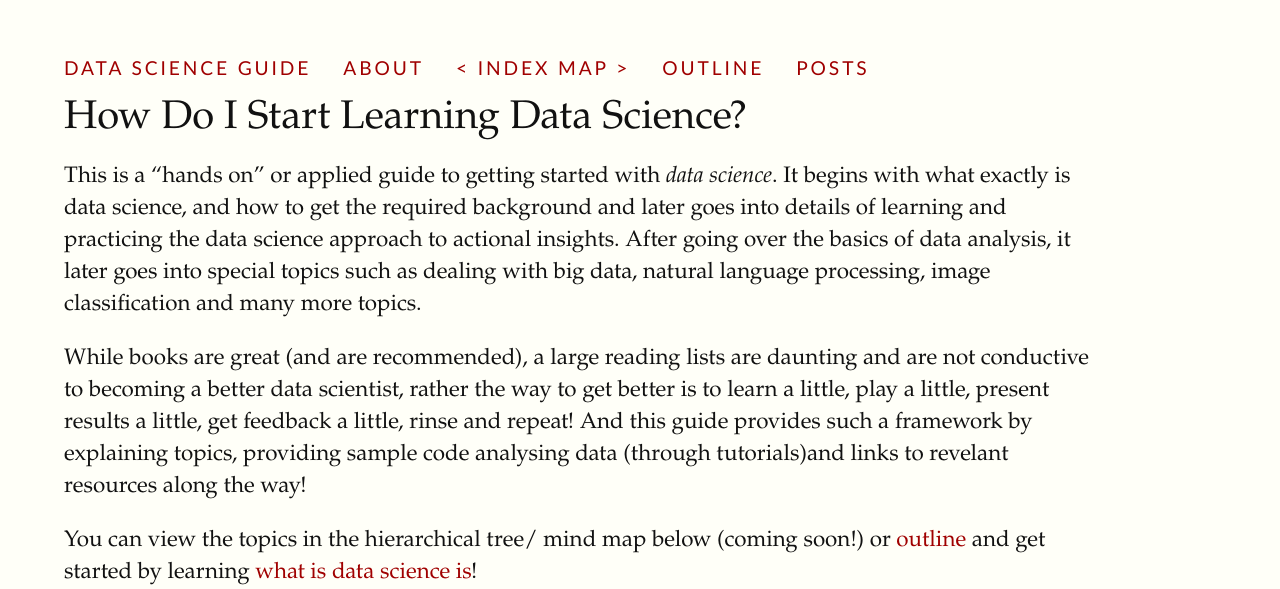
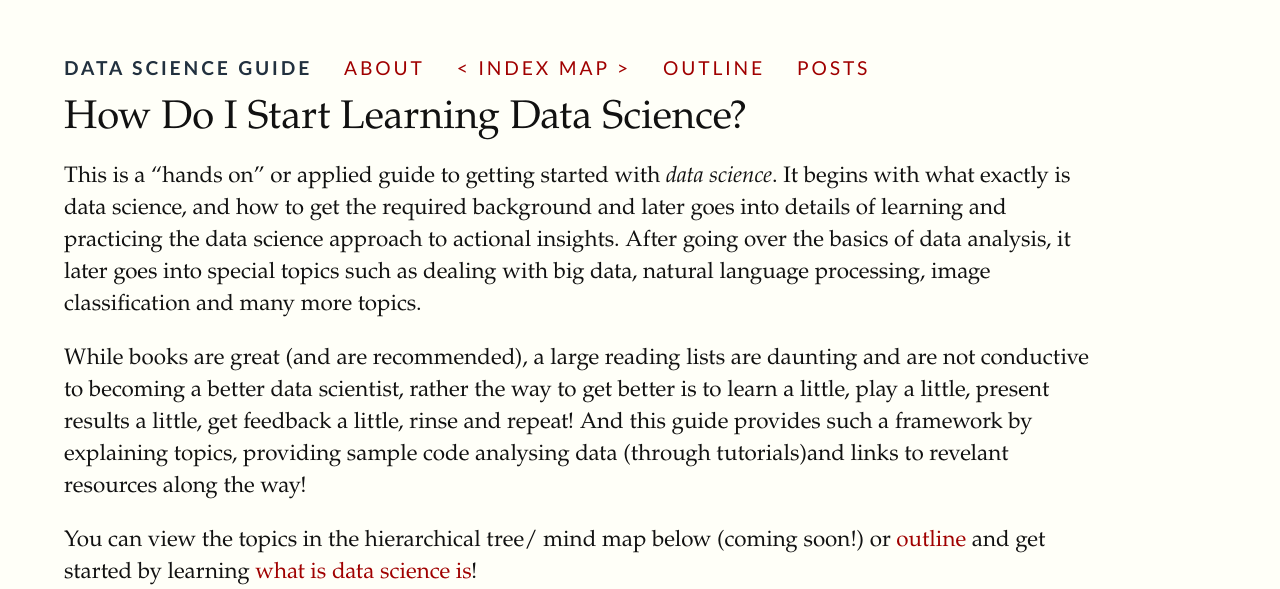
Before and after one commit to datascienceguide/datascienceguide.github.io, a Jekyll site: the page built from index.html, in a window 1280 px wide. Shown: the top 589 px of the page. Built offline with Jekyll 4.4.1, drawn with Linux system fonts in a browser that asks for light colours; grey boxes are pictures that could not be loaded.

Commit message:
make title black and bold

```diff
--- a/_includes/header.html
+++ b/_includes/header.html
@@ -1,7 +1,13 @@
 <!--- Header and nav template site-wide -->
 <header>
   <nav class="group">
-	<a href="{{site.baseurl}}/">Data Science Guide</a>
+    <style>
+.black {
+  color : #22313F; text-decoration : none;
+  font-weight: bold;
+}
+    </style>
+    <a href="{{site.baseurl}}/" class="black">Data Science Guide</a>
     {% for node in site.pages %}
     {% unless node.nav_exclude %}
     {% if page.url == node.url %}
```
Lines whose indentation alone changed are shown as unchanged.
